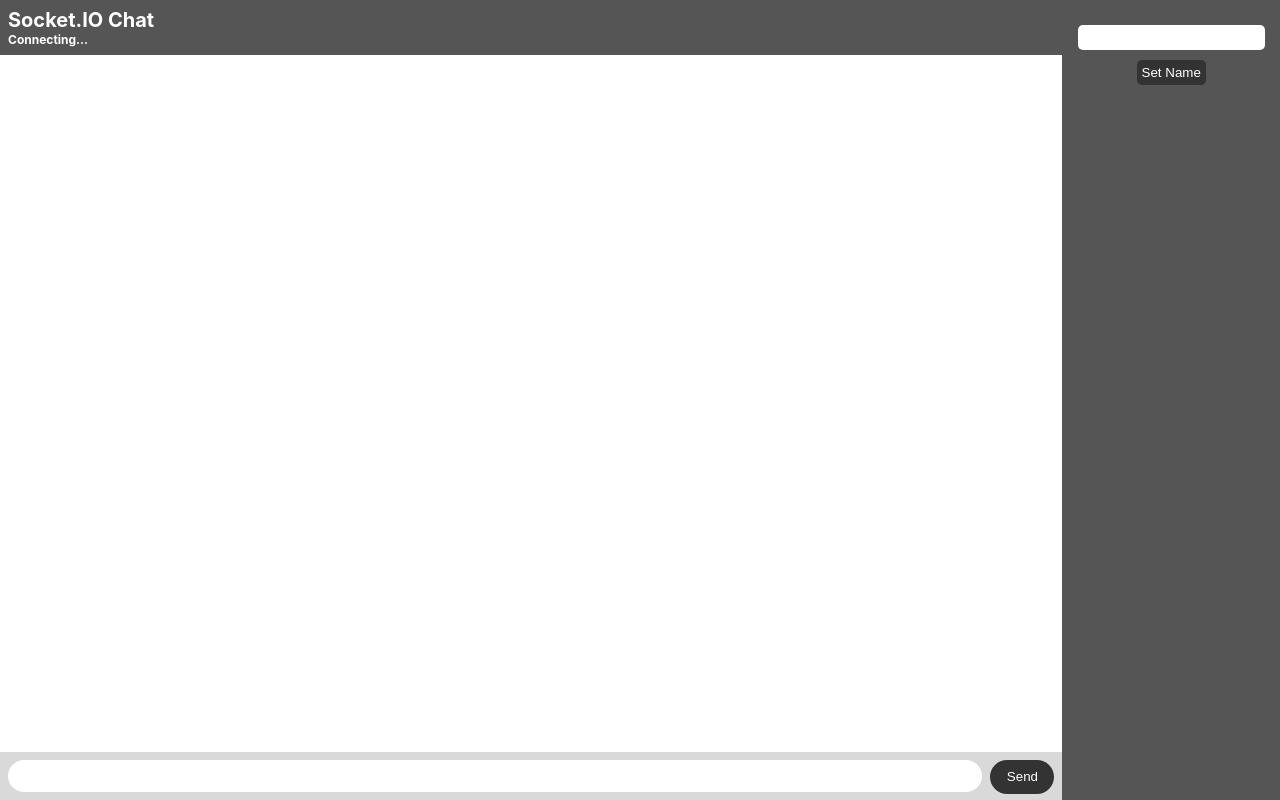
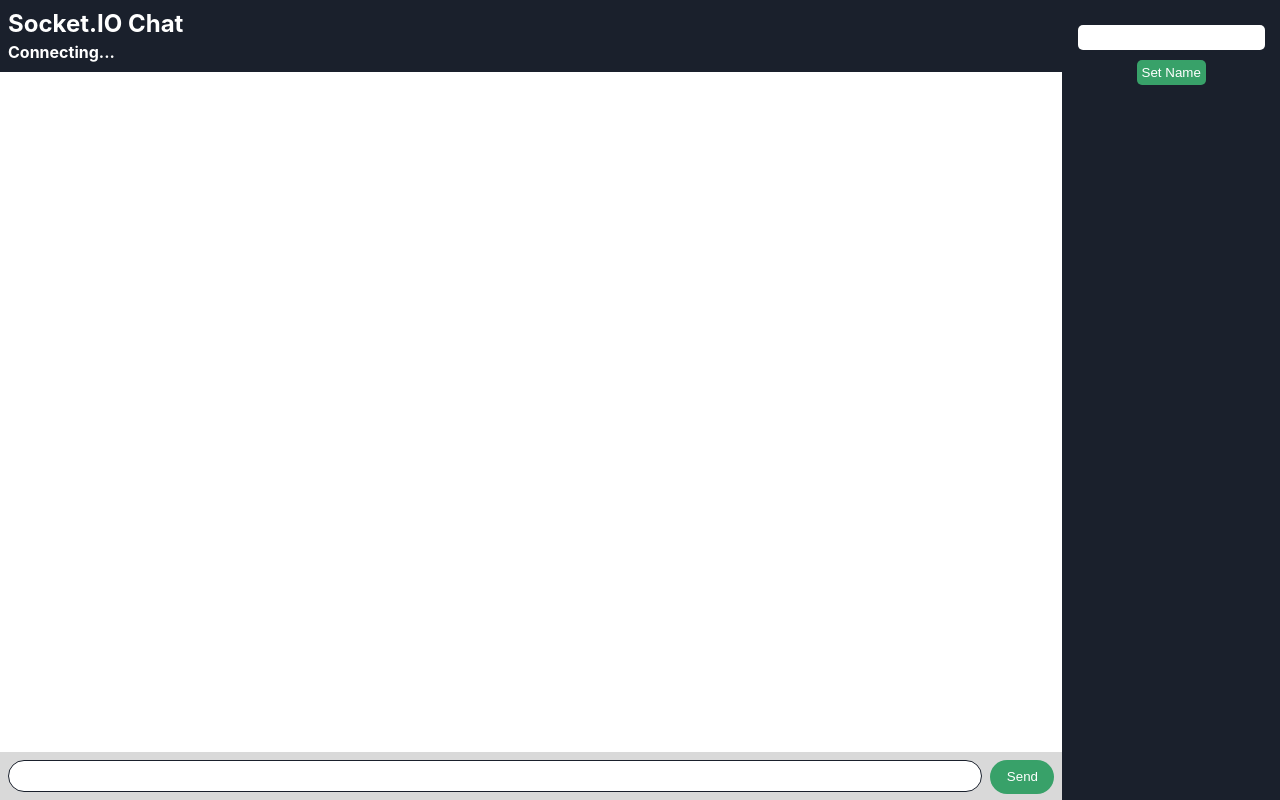
Before and after one commit to rileycalhoun/RTC, a website: page src/public/index.html in a window 1280 px wide. Both pictures are taken after typing "Sample" into the empty fields and a click on the button "Set Name". Drawn offline with nearby package versions, Linux system fonts and the light colour scheme; no server answers.

Commit message:
Update 1.0.0

```diff
--- a/src/client.js
+++ b/src/client.js
@@ -1,4 +1,5 @@
 var userProperties = {};
+var userData = {};
 
 var id = undefined;
 var username = undefined;
@@ -52,15 +53,14 @@
 // Detect when the server updates the client's id
 socket.on('updateUser', function(data) {
     // Update the client's id
-    id = data.id;
-    username = data.username;
+    userData = data;
 
     // Update the connection status
-    let displayName = username || id;
+    let displayName = userData.username || userData.id;
     connectionStatus.textContent = 'Connected as ' + displayName;
 
     // Log the connection
-    console.info('Connected as ' + id);
+    console.info('Connected as ' + displayName);
 });
 
 
--- a/src/public/client.css
+++ b/src/public/client.css
@@ -1,3 +1,8 @@
+:root {
+    --primary-color: #1a202c;
+    --secondary-color: #38a169;
+}
+
 body {
     margin: 0;
     padding-bottom: 3rem;
@@ -7,12 +12,12 @@
 header {
     margin: 0;
     padding: .5rem .5rem;
-    background: #555;
+    background: var(--primary-color);
     color: #fff;
 }
 
-header h1 { margin: 0; font-size: 1.25rem; }
-h3 { margin: 0; font-size: .75rem; }
+header h1 { margin: 0; font-size: 1.5rem; line-height: 2rem; }
+h3 { margin: 0; font-size: 1rem; line-height: 1.5rem; }
 
 #sidebar {
     width: 17%;
@@ -21,7 +26,7 @@
     top: 0;
     right: 0;
     height: 100vh;
-    background-color: #555;
+    background-color: var(--primary-color);
     overflow-x: hidden;
     padding-top: 20px;
 }
@@ -39,7 +44,7 @@
     width: 100%;
     height: calc(100% - 60px);
     overflow: auto;
-    border:rgba(0, 0, 0, 0.15);
+   border: rgba(0, 0, 0, 0.15);
 }
 
 #sidebar form input {
@@ -49,13 +54,23 @@
     border: none;
 }
 
+#sidebar form input:hover,
+#sidebar form input:focus {
+    background-color: var(--secondary-color);
+}
+
 #sidebar form button {
     margin: 5px;
     padding: 5px;
     border-radius: 5px;
     border: none;
-    background-color: #333;
+    background-color: var(--secondary-color);
     color: #fff;
+}
+
+#sidebar form button:hover,
+#sidebar form button:focus {
+    background-color: var(--secondary-color);
 }
 
 #sidebar ul li {
@@ -64,6 +79,11 @@
     font-size: 1.25rem;
     color: #fff;
     display: block;
+}
+
+#sidebar ul li:hover {
+    background: var(--secondary-color);
+    cursor: pointer;
 }
 
 #messageForm {
@@ -85,18 +105,21 @@
     flex-grow: 1;
     border-radius: 2rem;
     margin: 0.25rem;
+    border: 1px solid var(--primary-color);
 }
 
-#messageInput:focus { outline: none; }
+#messageInput:focus {
+    outline: none;
+}
 
 #messageForm > button {
     width: 4rem; /* adjust as needed */
     height: 2.1rem; /* reduced height */
-    background: #333;
+    background: var(--secondary-color);
     border: none;
     padding: 0 1rem; /* adjust padding */
     margin: 0.25rem;
-    border-radius: 50px; /* this will make the button oval-shaped */
+    border-radius: 2rem;
     outline: none;
     color: #fff;
     display: flex;  /* to center the text, you might need to adjust according to your content */
```
Also changed, not shown: README.md (added).
